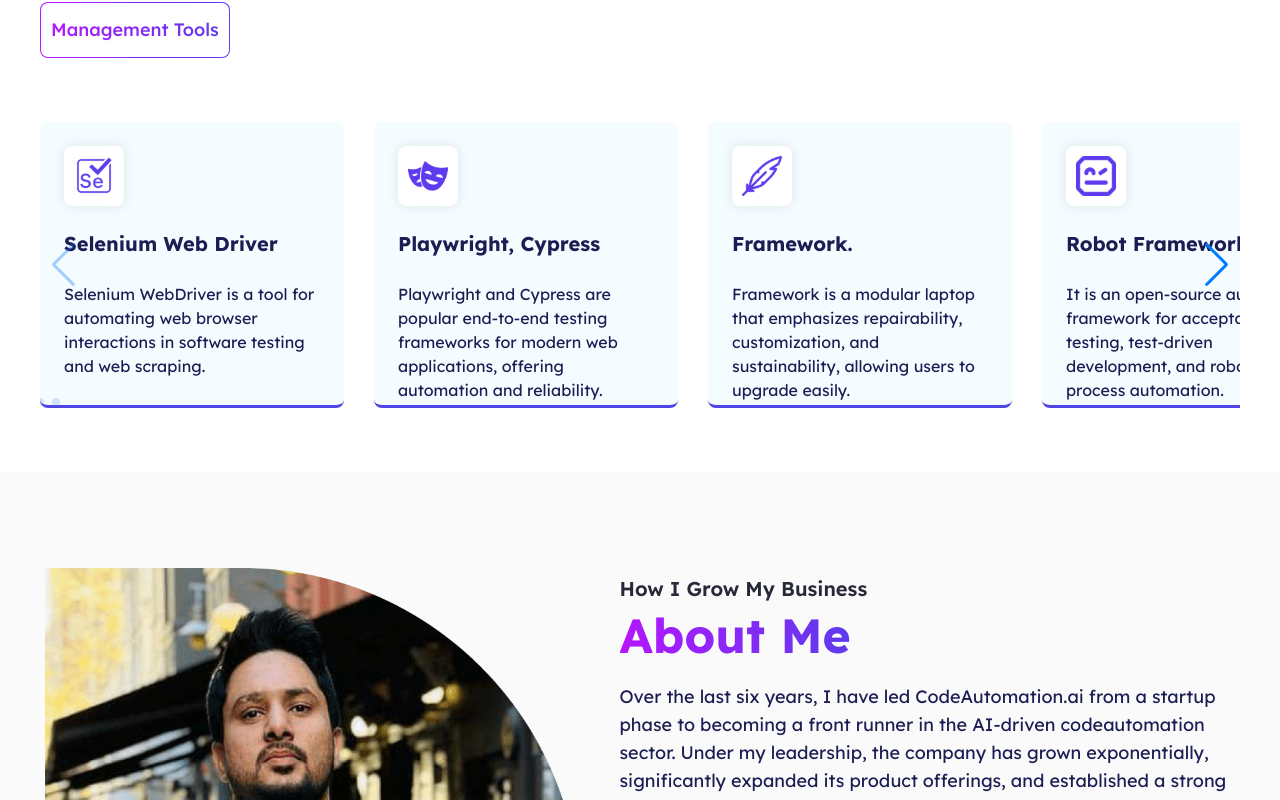
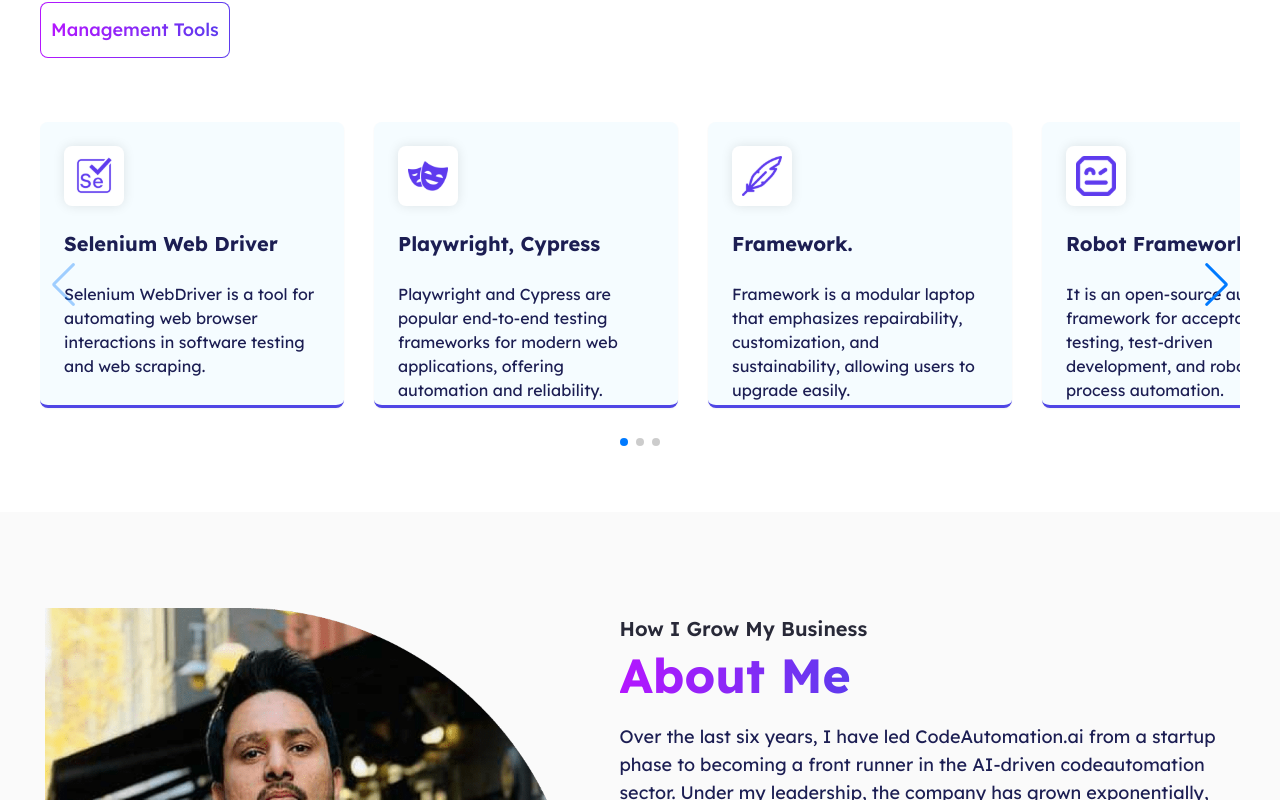
Before and after one commit to adnanghaffar07/adnanghaffar, a Next.js app: page / in a window 1280 px wide. Shown: the part 1160-1960 px from the top of the page. Built offline with nearby package versions, Linux system fonts and the light colour scheme.

Commit message:
fixed slider pagination position issue

```diff
--- a/app/components/Achievements.tsx
+++ b/app/components/Achievements.tsx
@@ -3,6 +3,7 @@
 import { Swiper, SwiperSlide } from "swiper/react";
 import { Navigation, Pagination } from "swiper/modules";
 import "swiper/swiper-bundle.css";
+import "../globals.css";
 
 const achievementCards = [
   {
@@ -56,10 +57,10 @@
   }, []);
   return (
     <div
-      className="flex flex-col justify-center py-6 md:py-16 max-w-[1312px] mx-auto"
+      className="flex flex-col justify-center py-6 md:py-10 max-w-[1312px] mx-auto"
       id="achievements"
     >
-      <div className="flex flex-col w-fit  px-2 sm:px-5 md:px-10">
+      <div className="flex flex-col w-fit px-2 sm:px-5 md:px-10">
         <p className="self-start text-base md:text-xl font-semibold text-center text-[#282938]">
           My Overall Achievements
         </p>
@@ -78,7 +79,8 @@
             nextEl: ".swiper-button-next",
             prevEl: ".swiper-button-prev",
           }}
-          className="custom-swiper-pagination pb-10 px-5 md:px-10"
+          className="px-5 md:px-10"
+          style={{ paddingBottom: "40px" }}
         >
           {achievementCards?.map((card, index) => (
             <SwiperSlide
--- a/app/components/Expertise.tsx
+++ b/app/components/Expertise.tsx
@@ -404,7 +404,8 @@
             nextEl: ".swiper-button-next",
             prevEl: ".swiper-button-prev",
           }}
-          className="custom-swiper-pagination pb-10 px-5 md:px-10"
+          className="px-5 md:px-10"
+          style={{ paddingBottom: "40px" }}
         >
           {dataMapping[selected].map((card, index: number) => {
             return (
--- a/app/globals.css
+++ b/app/globals.css
@@ -52,11 +52,11 @@
 }
 
 .custom-swiper-pagination .swiper-pagination {
-  position: absolute;
-  bottom: -4px;
-  z-index: 99;
-  left: 50%;
-  transform: translateX(-50%);
+  position: absolute !important;
+  bottom: 0px !important;
+  z-index: 99 !important;
+  left: 50% !important;
+  transform: translateX(-50%) !important;
 }
 
 .custom-swiper-pagination .swiper-pagination-bullet {
```
